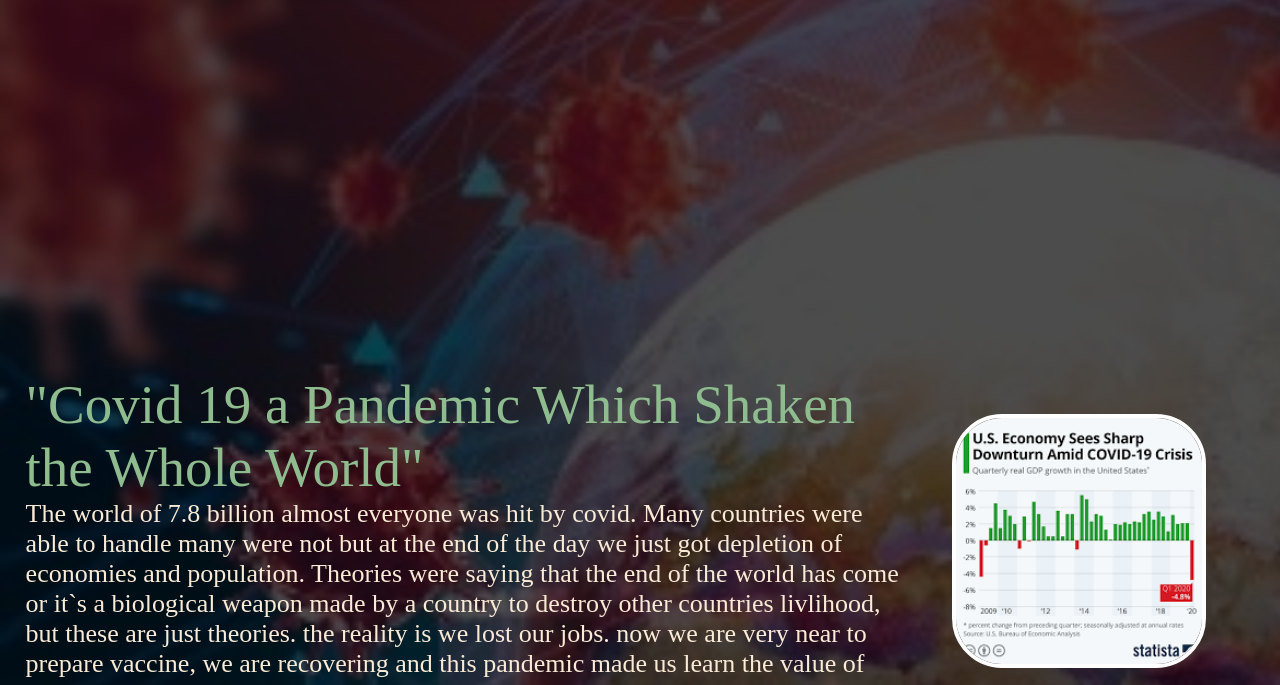
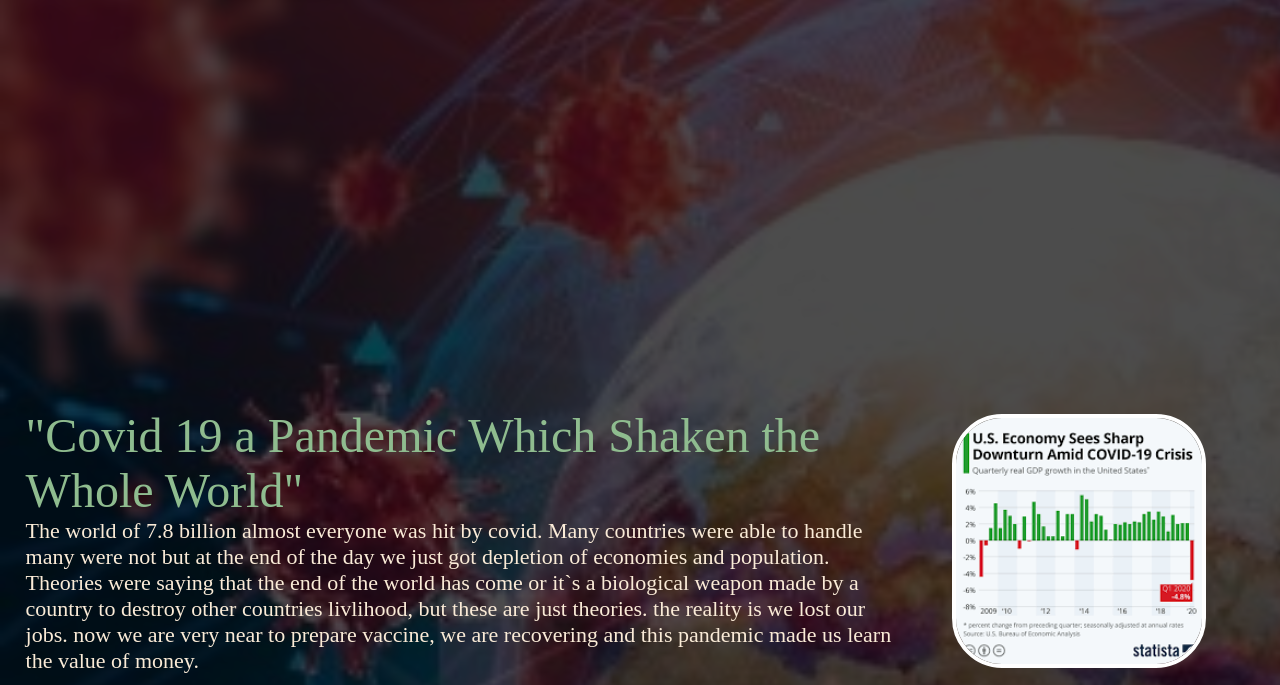
Before and after one commit to Hirdhay/AGDAV, a plain HTML site: page index.html in a window 1280 px wide. Shown: the part 115-800 px from the top of the page. Drawn offline with Linux system fonts and the light colour scheme.

Commit message:
Update style.css

```diff
--- a/style.css
+++ b/style.css
@@ -143,12 +143,12 @@
 }
 
 .text-big{
-    font-size: 55px;
+    font-size: 48px;
     color: darkseagreen;
 }
 
 .text-small{
-    font-size: 26px;
+    font-size: 22px;
     color: antiquewhite;
 }
 
```
